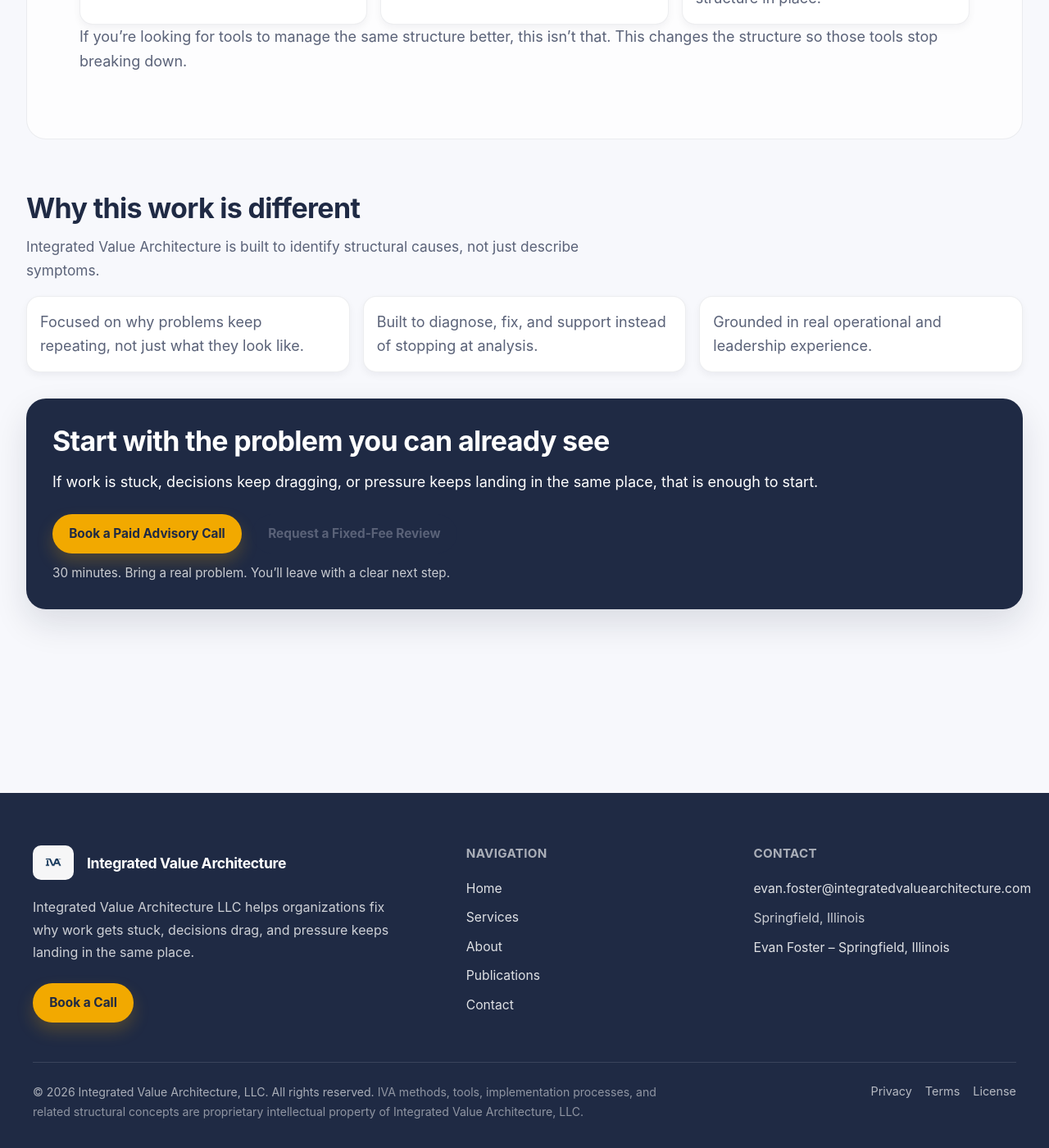
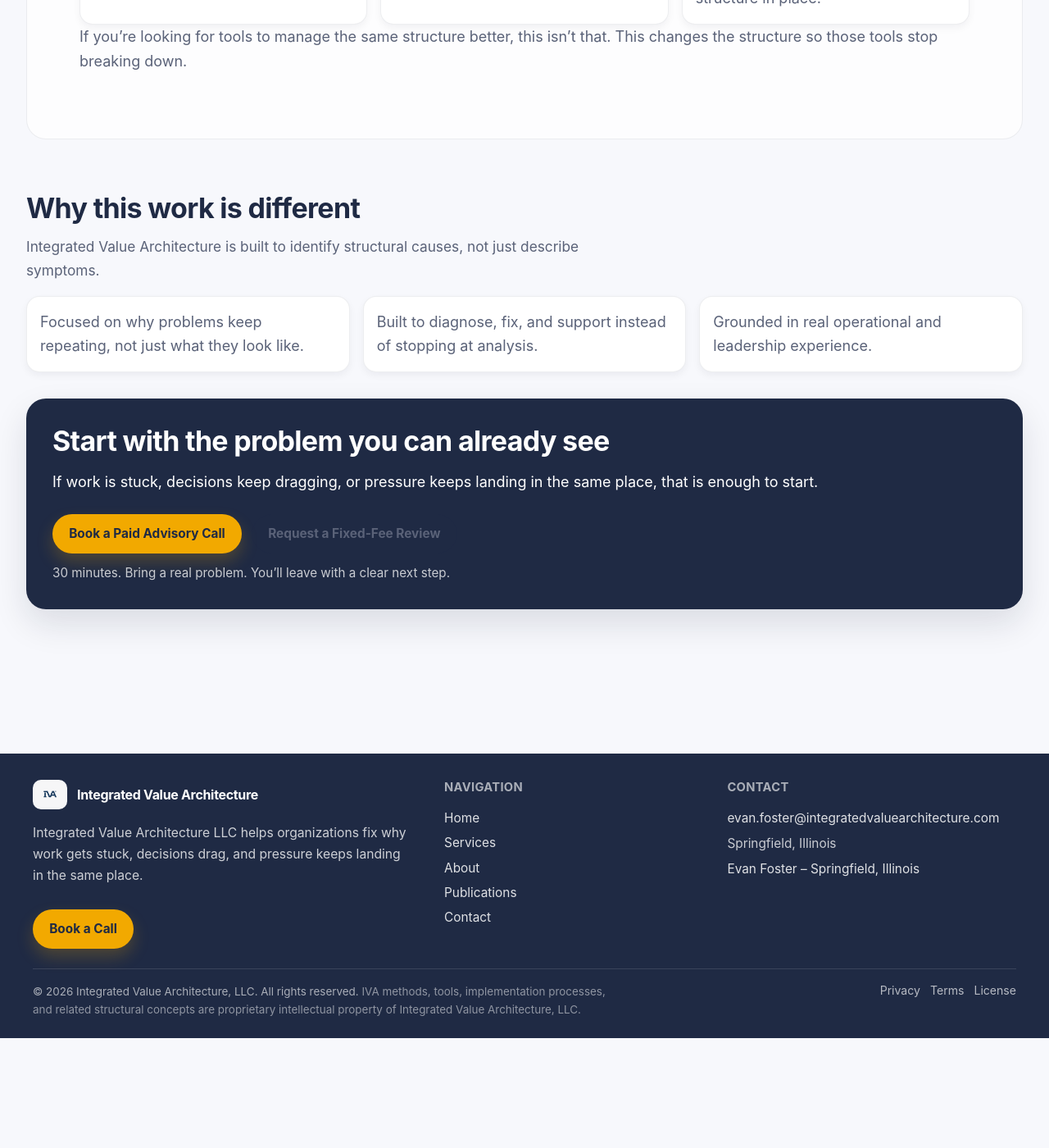
Before and after one commit to efost7873/integratedvaluearchitecture.com, a Jekyll site: the page built from index.html, in a window 1280 px wide and 1400 px high, scrolled down 2961 px. Shown: the whole window at 82% size. Built offline with Jekyll 4.4.1, drawn with Linux system fonts in a browser that asks for light colours; after the commit the page ends 4227 px from its top, so only the background shows below that.

Commit message:
Refactor footer styles for improved layout and spacing

```diff
--- a/_sass/_footer.scss
+++ b/_sass/_footer.scss
@@ -5,8 +5,8 @@
 .iva-footer {
   background: $iva-surface-dark;
   color: $iva-text-inverse;
-  padding: $space-8 $space-5 $space-6;
-  margin-top: $space-9;
+  padding: $space-6 $space-5 $space-5;
+  margin-top: $space-7;
 }
 
 .iva-footer-wrapper {
@@ -16,42 +16,41 @@
 
 .iva-footer-grid {
   display: grid;
-  grid-template-columns: 1.35fr 0.85fr 0.9fr;
-  gap: $space-7;
-  margin-bottom: $space-7;
+  grid-template-columns: 1.2fr 0.8fr 0.9fr;
+  gap: $space-6;
+  margin-bottom: $space-5;
 }
 
 .iva-footer-col {
   display: flex;
   flex-direction: column;
-  gap: $space-3;
+  gap: $space-2;
   min-width: 0;
 }
 
 .iva-footer-col-brand {
-  padding-right: $space-4;
+  padding-right: $space-3;
 }
 
 .iva-footer-brand {
   display: inline-flex;
   align-items: center;
-  gap: $space-4;
+  gap: $space-3;
   margin-bottom: $space-2;
 }
 
 .iva-footer-logo {
-  height: 42px;
+  height: 36px;
   width: auto;
   display: block;
   background: rgba(255, 255, 255, 0.96);
-  padding: 6px 10px;
+  padding: 5px 8px;
   border-radius: $iva-radius-sm;
   border: 1px solid rgba(255, 255, 255, 0.18);
-  box-shadow: none;
 }
 
 .iva-footer-title {
-  font-size: 1.1rem;
+  font-size: 1rem;
   font-weight: 650;
   line-height: 1.2;
   letter-spacing: -0.02em;
@@ -59,16 +58,16 @@
 }
 
 .iva-footer-desc {
-  margin: 0;
-  max-width: 34rem;
-  font-size: 1rem;
-  line-height: 1.7;
+  margin: 0 0 $space-3;
+  max-width: 30rem;
+  font-size: 0.98rem;
+  line-height: 1.65;
   color: rgba(255, 255, 255, 0.78);
 }
 
 .iva-footer-heading {
   margin: 0 0 $space-2;
-  font-size: 0.95rem;
+  font-size: 0.92rem;
   font-weight: 650;
   letter-spacing: 0.02em;
   text-transform: uppercase;
@@ -77,8 +76,8 @@
 
 .iva-footer-text {
   margin: 0;
-  font-size: 0.98rem;
-  line-height: 1.6;
+  font-size: 0.96rem;
+  line-height: 1.55;
   color: rgba(255, 255, 255, 0.76);
 }
 
@@ -86,42 +85,39 @@
   display: inline-flex;
   align-items: center;
   width: fit-content;
-  font-size: 0.98rem;
-  line-height: 1.5;
+  font-size: 0.96rem;
+  line-height: 1.45;
   color: rgba(255, 255, 255, 0.86);
   text-decoration: none;
-  transition:
-    color $iva-transition-fast,
-    opacity $iva-transition-fast,
-    transform $iva-transition-fast;
+  transition: color $iva-transition-fast, transform $iva-transition-fast;
+}
 
-  &:hover,
-  &:focus {
-    color: $iva-civic-amber;
-    transform: translateX(2px);
-  }
+.iva-footer-link:hover,
+.iva-footer-link:focus {
+  color: $iva-civic-amber;
+  transform: translateX(2px);
 }
 
 .iva-footer-cta {
-  margin-top: $space-3;
+  margin-top: $space-2;
   width: fit-content;
   text-decoration: none;
 }
 
 .iva-footer-bottom {
-  padding-top: $space-5;
+  padding-top: $space-4;
   border-top: 1px solid rgba(255, 255, 255, 0.12);
   display: flex;
   align-items: flex-start;
   justify-content: space-between;
-  gap: $space-5;
+  gap: $space-4;
   flex-wrap: wrap;
 }
 
 .iva-footer-legal {
-  max-width: 48rem;
-  font-size: 0.88rem;
-  line-height: 1.7;
+  max-width: 44rem;
+  font-size: 0.84rem;
+  line-height: 1.65;
   color: rgba(255, 255, 255, 0.62);
 }
 
@@ -133,33 +129,29 @@
 .iva-footer-bottom-links {
   display: flex;
   align-items: center;
-  gap: $space-4;
+  gap: $space-3;
   flex-wrap: wrap;
 }
 
 .iva-footer-bottom-links .iva-footer-link {
-  font-size: 0.9rem;
+  font-size: 0.88rem;
   color: rgba(255, 255, 255, 0.68);
-
-  &:hover,
-  &:focus {
-    color: $iva-civic-amber;
-    transform: none;
-  }
 }
 
-/* ============================================
-   TABLET
-============================================ */
+.iva-footer-bottom-links .iva-footer-link:hover,
+.iva-footer-bottom-links .iva-footer-link:focus {
+  color: $iva-civic-amber;
+  transform: none;
+}
 
 @media (max-width: 980px) {
   .iva-footer {
-    padding: $space-7 $space-5 $space-6;
+    padding: $space-6 $space-4 $space-5;
   }
 
   .iva-footer-grid {
     grid-template-columns: 1fr 1fr;
-    gap: $space-6;
+    gap: $space-5;
   }
 
   .iva-footer-col-brand {
@@ -168,48 +160,31 @@
   }
 }
 
-/* ============================================
-   MOBILE
-============================================ */
-
 @media (max-width: 680px) {
   .iva-footer {
-    padding: $space-6 $space-4 $space-5;
-    margin-top: $space-8;
+    padding: $space-5 $space-4 $space-4;
+    margin-top: $space-6;
   }
 
   .iva-footer-grid {
     grid-template-columns: 1fr;
-    gap: $space-5;
-    margin-bottom: $space-6;
-  }
-
-  .iva-footer-brand {
-    gap: $space-3;
-  }
-
-  .iva-footer-logo {
-    height: 38px;
-    padding: 5px 8px;
+    gap: $space-4;
+    margin-bottom: $space-4;
   }
 
   .iva-footer-title {
-    font-size: 1rem;
+    font-size: 0.98rem;
   }
 
   .iva-footer-desc,
   .iva-footer-text,
   .iva-footer-link {
-    font-size: 0.95rem;
+    font-size: 0.94rem;
   }
 
   .iva-footer-bottom {
     flex-direction: column;
-    gap: $space-4;
-    padding-top: $space-4;
-  }
-
-  .iva-footer-bottom-links {
     gap: $space-3;
+    padding-top: $space-3;
   }
 }
```
